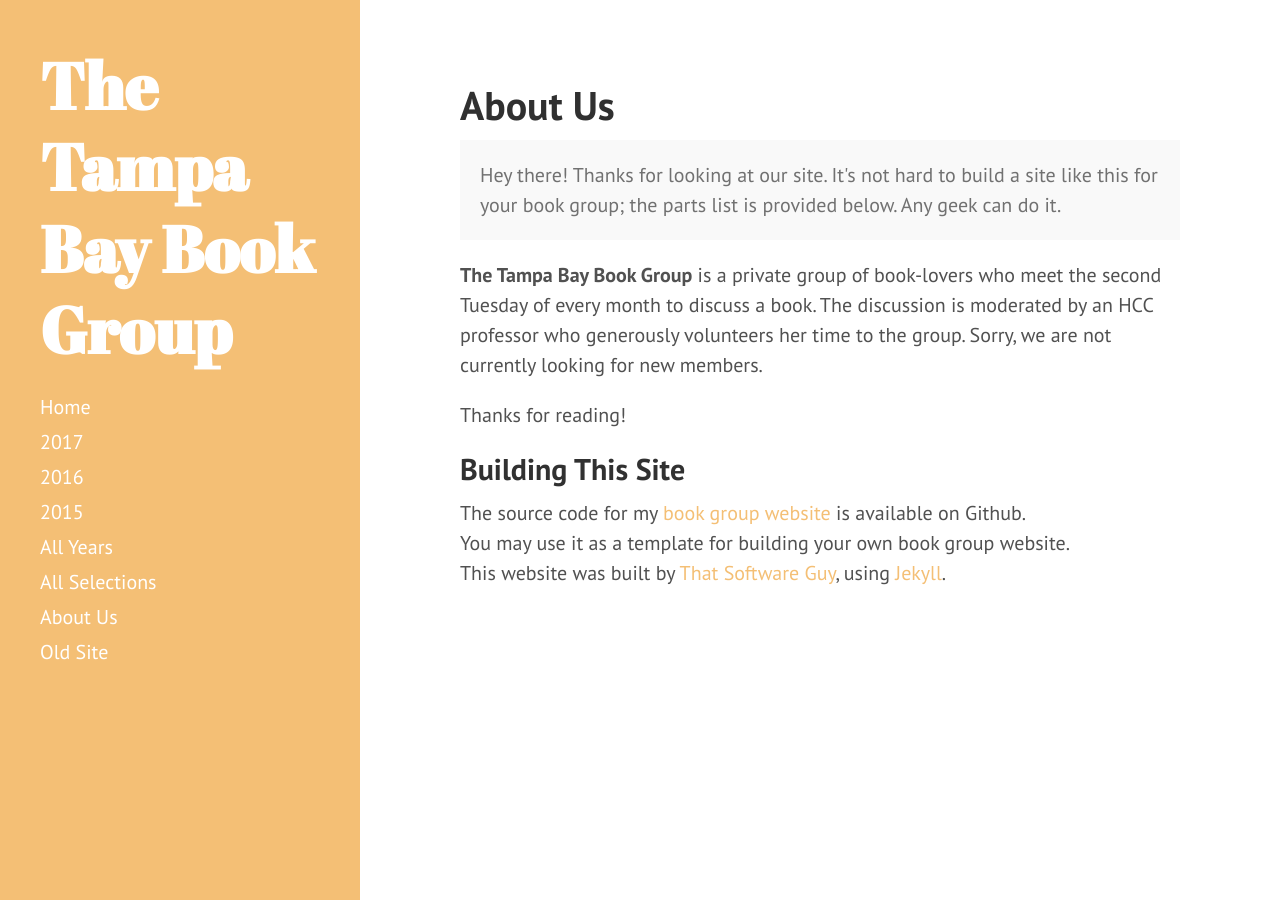
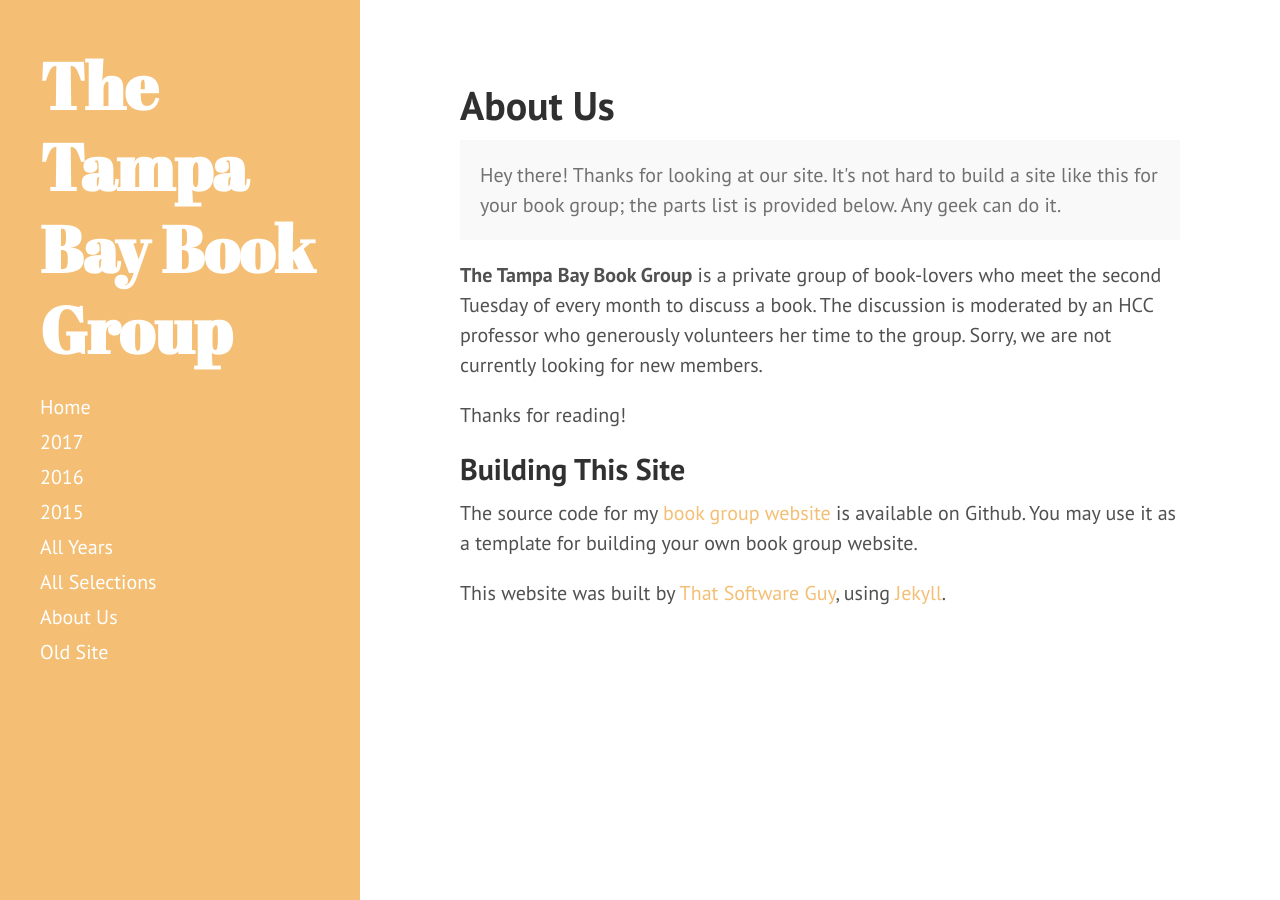
Before and after one commit to scottcwilson/ort, a Jekyll site: the page built from about.md, in a window 1280 px wide. Built offline with Jekyll 4.4.1, drawn with Linux system fonts in a browser that asks for light colours.

Commit message:
tweaking about page

```diff
--- a/about.md
+++ b/about.md
@@ -11,8 +11,7 @@ title: About Us
 
 
 <b>The Tampa Bay Book Group</b> is a private group of book-lovers
-who meet the
-second Tuesday of every month to discuss a
+who meet the second Tuesday of every month to discuss a
 book. The discussion is moderated by an HCC
 professor who generously volunteers her time to the
 group.  Sorry, we are not currently looking for new members.
@@ -20,7 +19,6 @@ group.  Sorry, we are not currently looking for new members.
 Thanks for reading!
 
 <h2>Building This Site</h2>
-The source code for my <a href="https://github.com/scottcwilson/ort">book group website</a> is available on Github.
-You may use it as a template for building your own book group website.
-<br />
+The source code for my <a href="https://github.com/scottcwilson/ort">book group website</a> is available on Github.  You may use it as a template for building your own book group website.
+
 This website was built by <a href="http://www.thatsoftwareguy.com/">That Software Guy</a>, using <a href="http://jekyllrb.com/">Jekyll</a>.
```
